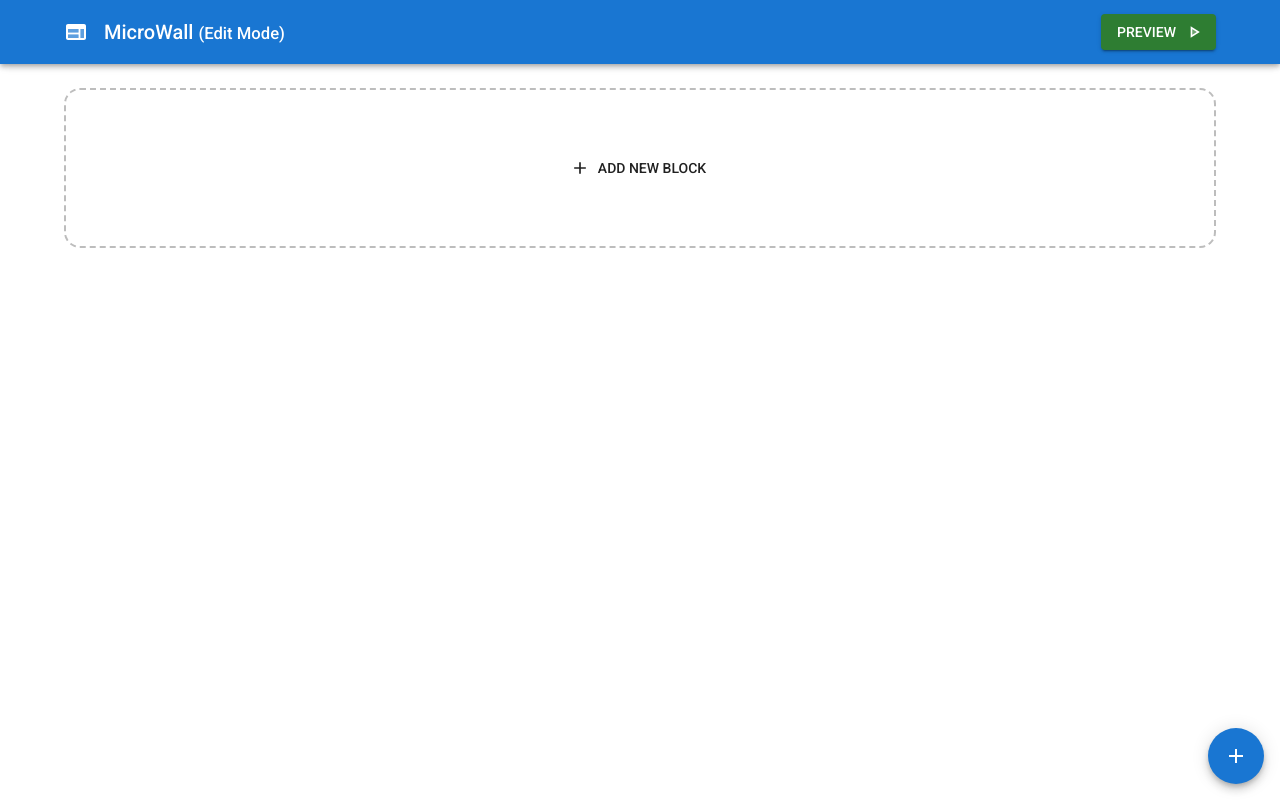
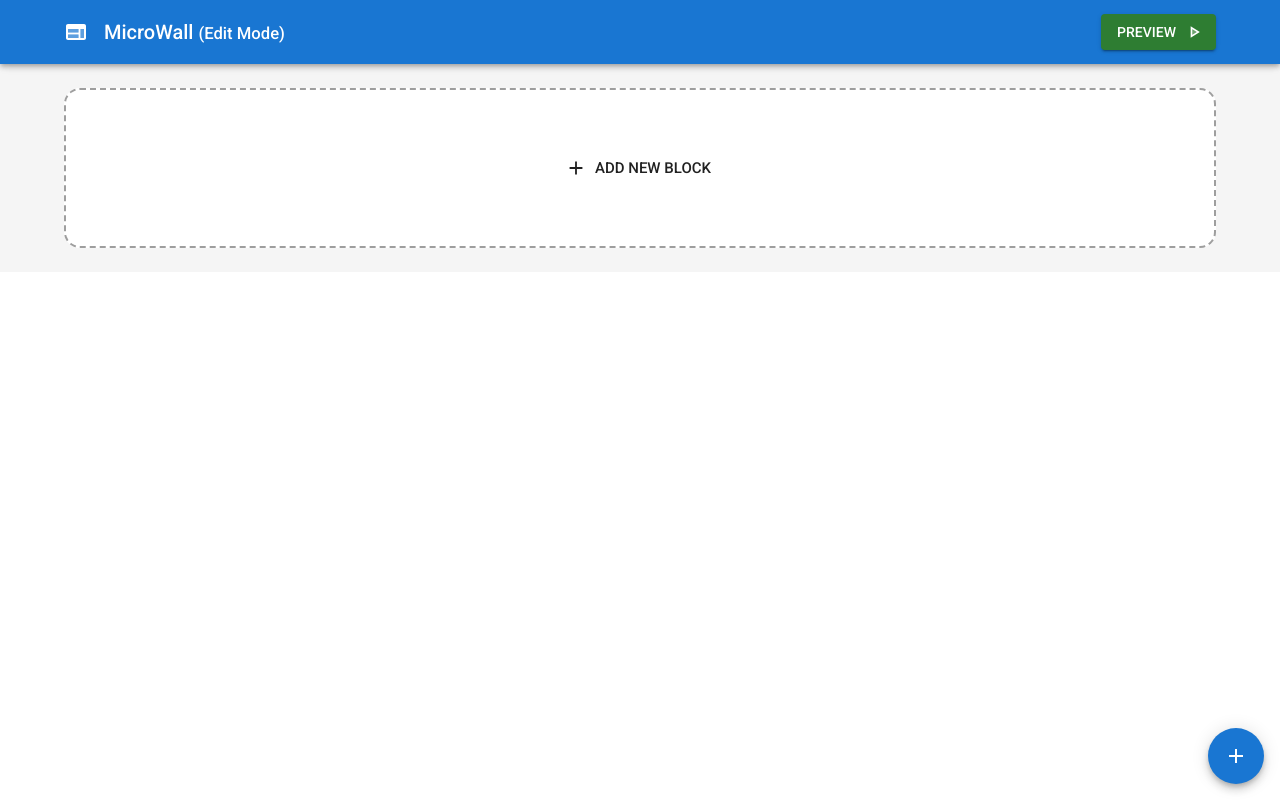
Before and after one commit to masudafsar/micro-wall, a Next.js app: page / in a window 1280 px wide. Built offline with nearby package versions, Linux system fonts and the light colour scheme.

Commit message:
Refactor blocks folder

```diff
--- a/src/app/layout.tsx
+++ b/src/app/layout.tsx
@@ -1,7 +1,7 @@
 import type { Metadata } from 'next';
 import type { PropsWithChildren } from 'react';
 import { AppProvider, ThemeProvider } from '@formaloo/providers';
-import { Container } from '@mui/material';
+import { Box, Container } from '@mui/material';
 import { AppBar } from '@formaloo/components';
 import { robotoFont } from '@formaloo/themes/robotoFont';
 
@@ -13,17 +13,17 @@ export const metadata: Metadata = {
 export default function RootLayout({ children }: PropsWithChildren) {
   return (
     <html lang="en">
-      <body className={robotoFont.className}>
-        <ThemeProvider>
-          <AppProvider>
+      <ThemeProvider>
+        <AppProvider>
+          <Box component="body" className={robotoFont.className} sx={{ backgroundColor: 'grey.100' }}>
             <AppBar />
 
             <Container component="main" sx={{ mt: ['56px', '64px'], py: 3 }}>
               {children}
             </Container>
-          </AppProvider>
-        </ThemeProvider>
-      </body>
+          </Box>
+        </AppProvider>
+      </ThemeProvider>
     </html>
   );
 }
--- a/src/components/editor/blocks/index.ts
+++ /dev/null
@@ -1,2 +0,0 @@
-export * from './emptyBlock';
-export * from './textBlock';
--- a/src/components/editor/index.tsx
+++ b/src/components/editor/index.tsx
@@ -1,9 +1,8 @@
-import { Box, Fab, Grid } from '@mui/material';
+import { Box, Divider, Fab, Stack } from '@mui/material';
 import { AppActionEnum, useAppState } from '@formaloo/providers';
-import { NewBlockModal } from '@formaloo/components/newBlockModal';
+import { EditorAddBlock, NewBlockModal } from '@formaloo/components';
 import AddTwoToneIcon from '@mui/icons-material/AddTwoTone';
 import { MasterBlock } from './masterBlock';
-import { EmptyBlock } from './blocks';
 
 export interface EditorPropsType {}
 
@@ -20,17 +19,15 @@ export function Editor({}: EditorPropsType) {
 
   return (
     <Box>
-      <Grid container spacing={2}>
+      <Stack>
         {appState.blocks.map((block) => (
-          <Grid item xs={12} key={block.data.uuid}>
-            <MasterBlock block={block} />
-          </Grid>
+          <MasterBlock key={block.data.uuid} block={block} />
         ))}
 
-        <Grid item xs={12}>
-          <EmptyBlock />
-        </Grid>
-      </Grid>
+        {appState.blocks.length !== 0 ? <Divider sx={{ my: 2 }} /> : undefined}
+
+        <EditorAddBlock />
+      </Stack>
       <NewBlockModal open={appState.isOpenNewBlockModal} onClose={handleDismissNewBlockModal} />
 
       <Fab color="primary" sx={{ position: 'fixed', bottom: '1rem', right: '1rem' }} onClick={handleAddNewBlockClick}>
--- a/src/components/editor/masterBlock.tsx
+++ b/src/components/editor/masterBlock.tsx
@@ -1,6 +1,6 @@
 import { type BlockType } from '@formaloo/types';
 import { BlockEnum } from '@formaloo/enums';
-import { TextBlock } from './blocks';
+import { EditorTextBlock } from '../editorTextBlock';
 import { type TextBlockType } from '@formaloo/types/block.type';
 
 export interface MasterBlockPropsType {
@@ -10,7 +10,7 @@ export interface MasterBlockPropsType {
 export function MasterBlock({ block: { type, data } }: MasterBlockPropsType) {
   switch (type) {
     case BlockEnum.text:
-      return <TextBlock data={data as TextBlockType} />;
+      return <EditorTextBlock data={data as TextBlockType} />;
       break;
     case BlockEnum.image:
       break;
--- a/src/components/editor/blocks/emptyBlock.tsx
+++ b/src/components/editorAddBlock/index.tsx
@@ -2,9 +2,9 @@ import { Box, Button } from '@mui/material';
 import AddTwoToneIcon from '@mui/icons-material/AddTwoTone';
 import { AppActionEnum, useAppState } from '@formaloo/providers';
 
-export interface EmptyBlockPropsType {}
+export interface EditorAddBlockPropsType {}
 
-export function EmptyBlock({}: EmptyBlockPropsType) {
+export function EditorAddBlock({}: EditorAddBlockPropsType) {
   const [, appDispatch] = useAppState();
 
   function handleAddNewBlockClick() {
@@ -20,11 +20,18 @@ export function EmptyBlock({}: EmptyBlockPropsType) {
         alignItems: 'center',
         borderWidth: '2px',
         borderStyle: 'dashed',
-        borderColor: 'grey.400',
+        borderColor: 'grey.500',
+        backgroundColor: 'white',
         borderRadius: '1rem',
       }}
     >
-      <Button color="inherit" variant="text" startIcon={<AddTwoToneIcon />} onClick={handleAddNewBlockClick}>
+      <Button
+        size="large"
+        color="inherit"
+        variant="text"
+        startIcon={<AddTwoToneIcon />}
+        onClick={handleAddNewBlockClick}
+      >
         Add New Block
       </Button>
     </Box>
--- a/src/components/editorBlockWrapper/index.tsx
+++ b/src/components/editorBlockWrapper/index.tsx
@@ -1,3 +1,6 @@
+'use client';
+
+import { FormEvent, PropsWithChildren, useState } from 'react';
 import {
   Accordion,
   AccordionDetails,
@@ -10,7 +13,6 @@ import {
 } from '@mui/material';
 import ExpandMoreTwoToneIcon from '@mui/icons-material/ExpandMoreTwoTone';
 import DeleteTwoToneIcon from '@mui/icons-material/DeleteTwoTone';
-import { FormEvent, PropsWithChildren, useState } from 'react';
 import { SvgIconComponent } from '@mui/icons-material';
 import { AppActionEnum, useAppState } from '@formaloo/providers';
 
--- a/src/components/editor/blocks/textBlock.tsx
+++ b/src/components/editorTextBlock/index.tsx
@@ -1,3 +1,5 @@
+'use client';
+
 import { TextBlockType } from '@formaloo/types/block.type';
 import { TextField } from '@mui/material';
 import { useForm } from 'react-hook-form';
@@ -6,11 +8,11 @@ import { BlockEnum } from '@formaloo/enums';
 import { blocksInfo } from '@formaloo/constants';
 import { EditorBlockWrapper } from '@formaloo/components/editorBlockWrapper';
 
-export interface TextBlockPropsType {
+export interface EditorTextBlockPropsType {
   data: TextBlockType;
 }
 
-export function TextBlock({ data }: TextBlockPropsType) {
+export function EditorTextBlock({ data }: EditorTextBlockPropsType) {
   const { icon: BlockIcon } = blocksInfo[BlockEnum.text];
   const [, appDispatch] = useAppState();
 
```
Also changed, not shown: src/components/index.ts (+7 -1 lines).
